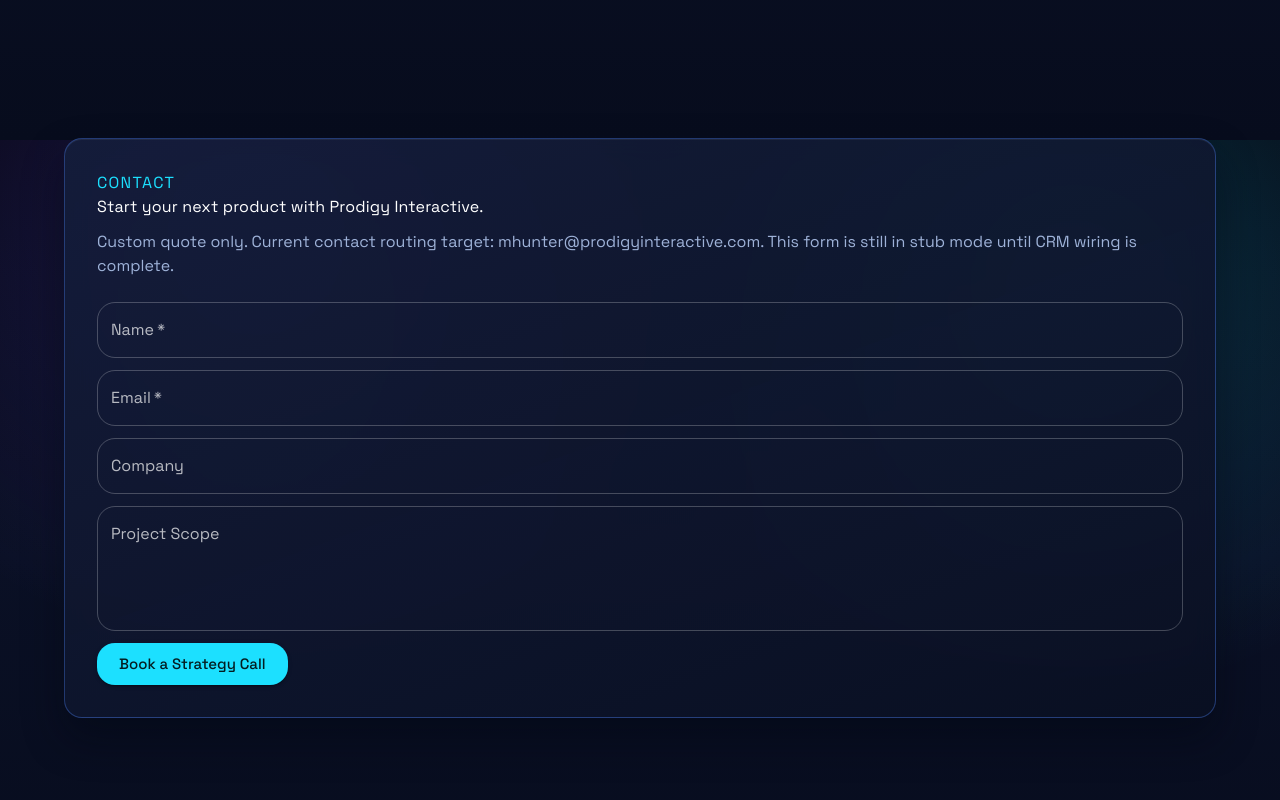
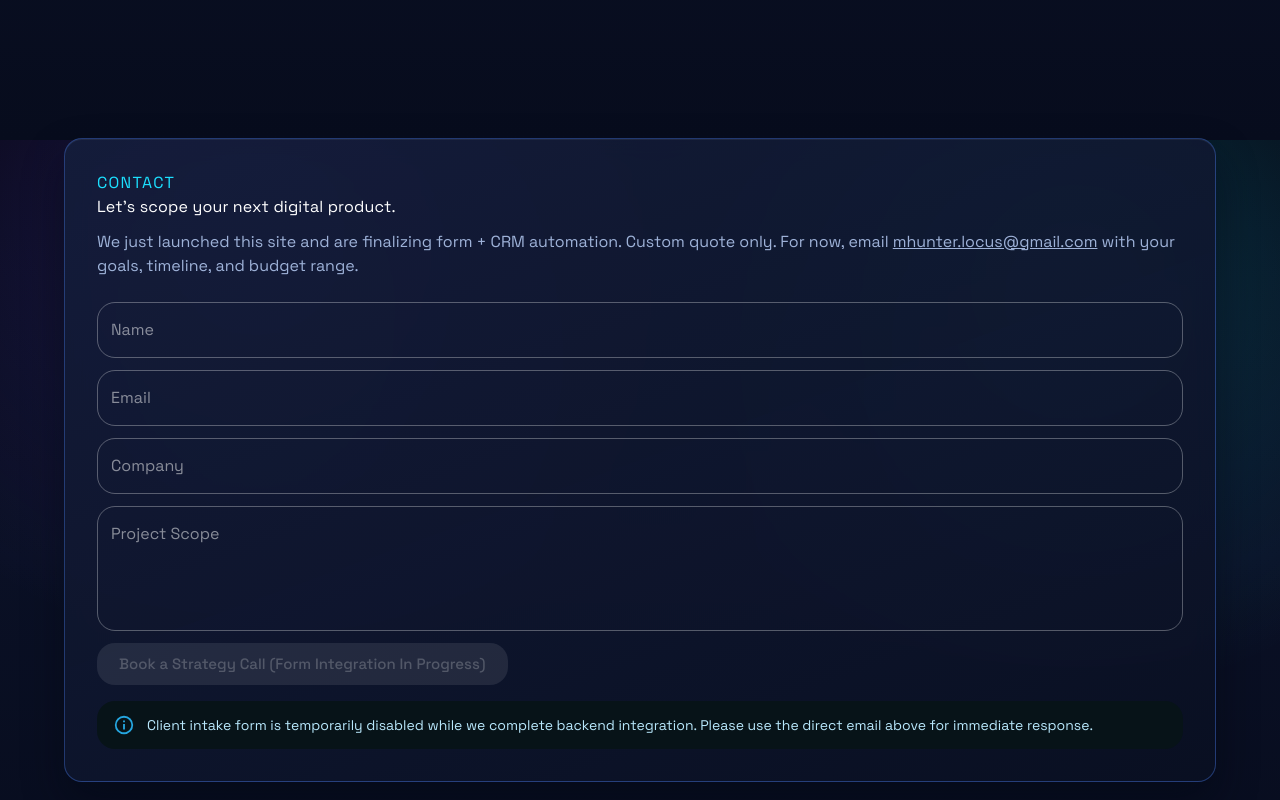
Before and after one commit to HunterXBrawlStars/ProdigyInteractive, a React (Vite) app: page / in a window 1280 px wide. Shown: the part 5460-6260 px from the top of the page. Built offline with nearby package versions, Linux system fonts and the light colour scheme.

Commit message:
Update FAQ and contact form

```diff
--- a/src/components/sections/ContactSection.tsx
+++ b/src/components/sections/ContactSection.tsx
@@ -1,95 +1,64 @@
-import { Alert, Box, Button, Container, Stack, TextField, Typography } from '@mui/material';
-import { type FormEvent, useState } from 'react';
+import { Alert, Box, Button, Container, Link, Stack, TextField, Typography } from '@mui/material';
 import { contactRoutingEmail, pricingPolicyLabel, primaryCtaLabel } from '../../content/siteContent';
-import { contactStubSubmit } from '../../lib/contactStub';
-import { triggerHaptic } from '../../lib/haptics';
-
-interface FormState {
-  name: string;
-  email: string;
-  company: string;
-  projectScope: string;
-}
-
-const initialFormState: FormState = {
-  name: '',
-  email: '',
-  company: '',
-  projectScope: ''
-};
 
 export function ContactSection() {
-  const [formState, setFormState] = useState<FormState>(initialFormState);
-  const [message, setMessage] = useState('');
-
-  const onChange = (field: keyof FormState, value: string) => {
-    setFormState((current) => ({ ...current, [field]: value }));
-  };
-
-  const onSubmit = (event: FormEvent<HTMLFormElement>) => {
-    event.preventDefault();
-    const response = contactStubSubmit(formState);
-    triggerHaptic('success');
-    setMessage(response);
-  };
-
   return (
     <Box component="section" id="contact" sx={{ py: { xs: 8, md: 10 } }}>
       <Container maxWidth="lg">
         <Box className="glass-panel" sx={{ p: { xs: 2.5, md: 4 } }}>
           <Typography className="section-eyebrow">Contact</Typography>
           <Typography className="section-title" sx={{ mb: 1.4 }}>
-            Start your next product with Prodigy Interactive.
+            Let&apos;s scope your next digital product.
           </Typography>
           <Typography sx={{ color: 'var(--pi-muted)', mb: 3 }}>
-            {pricingPolicyLabel}. Current contact routing target: {contactRoutingEmail}. This form is still in stub mode
-            until CRM wiring is complete.
+            We just launched this site and are finalizing form + CRM automation. {pricingPolicyLabel}. For now, email{' '}
+            <Link href={`mailto:${contactRoutingEmail}`} color="inherit" underline="always">
+              {contactRoutingEmail}
+            </Link>{' '}
+            with your goals, timeline, and budget range.
           </Typography>
 
-          <Box component="form" onSubmit={onSubmit}>
-            <Stack spacing={1.5}>
+          <Box component="form" aria-disabled>
+            <Stack component="fieldset" spacing={1.5} disabled sx={{ border: 0, p: 0, m: 0 }}>
               <TextField
                 label="Name"
-                value={formState.name}
-                onChange={(event) => onChange('name', event.target.value)}
-                required
+                placeholder="Jane Doe"
+                disabled
               />
               <TextField
                 label="Email"
                 type="email"
-                value={formState.email}
-                onChange={(event) => onChange('email', event.target.value)}
-                required
+                placeholder="jane@company.com"
+                disabled
               />
               <TextField
                 label="Company"
-                value={formState.company}
-                onChange={(event) => onChange('company', event.target.value)}
+                placeholder="Company Name"
+                disabled
               />
               <TextField
                 label="Project Scope"
                 multiline
                 minRows={4}
-                value={formState.projectScope}
-                onChange={(event) => onChange('projectScope', event.target.value)}
+                placeholder="Tell us what you're building and what outcomes you want."
+                disabled
               />
               <Button
-                type="submit"
+                type="button"
                 variant="contained"
                 size="large"
-                onPointerDown={() => triggerHaptic('medium')}
-                sx={{ alignSelf: 'flex-start', textTransform: 'none' }}
+                disabled
+                sx={{ alignSelf: 'flex-start', textTransform: 'none', opacity: 0.75 }}
               >
-                {primaryCtaLabel}
+                {primaryCtaLabel} (Form Integration In Progress)
               </Button>
             </Stack>
           </Box>
 
-          {message ? (
-            <Alert severity="info" sx={{ mt: 2 }}>
-              {message}
-            </Alert>
-          ) : null}
+          <Alert severity="info" sx={{ mt: 2 }}>
+            Client intake form is temporarily disabled while we complete backend integration. Please use the direct
+            email above for immediate response.
+          </Alert>
         </Box>
       </Container>
     </Box>
--- a/src/content/siteContent.ts
+++ b/src/content/siteContent.ts
@@ -20,7 +20,7 @@ export const navLinks = [
 
 export const primaryCtaLabel = 'Book a Strategy Call';
 export const pricingPolicyLabel = 'Custom quote only';
-export const contactRoutingEmail = 'mhunter@prodigyinteractive.com';
+export const contactRoutingEmail = 'mhunter.locus@gmail.com';
 
 export const services: ServiceItem[] = [
   {
@@ -253,7 +253,7 @@ export const faqItems: FaqItem[] = [
   {
     question: 'Is MattGPT live yet?',
     answer:
-      'Yes. MattGPT is available to help visitors explore services, portfolio examples, and project scoping questions in real time.'
+      'Not yet. The current site includes a stubbed MattGPT interface that will connect to ChatGPT later.'
   }
 ];
 
```
Also changed, not shown: 2 other files (tests, documents, lock files or other folders).
